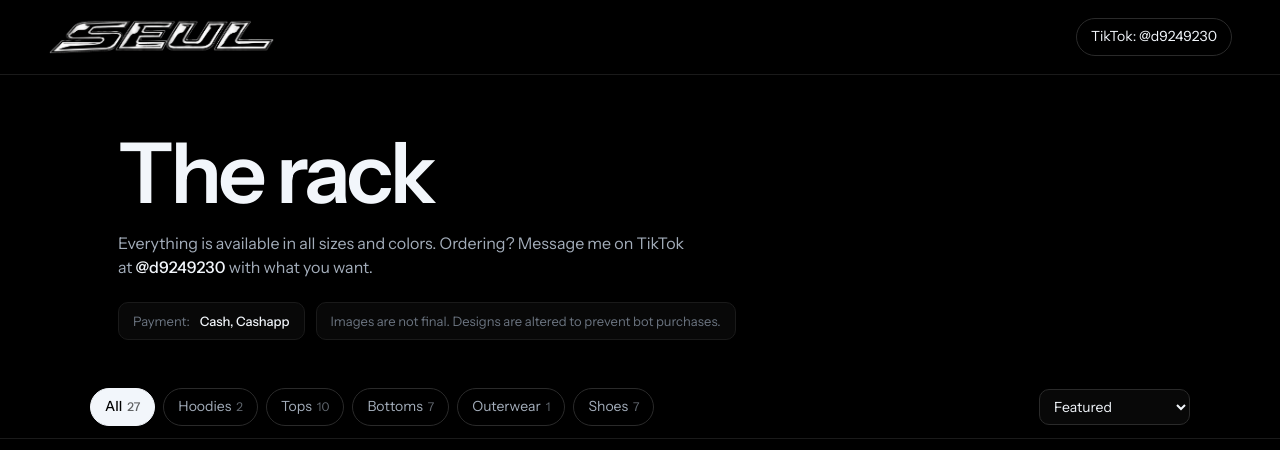
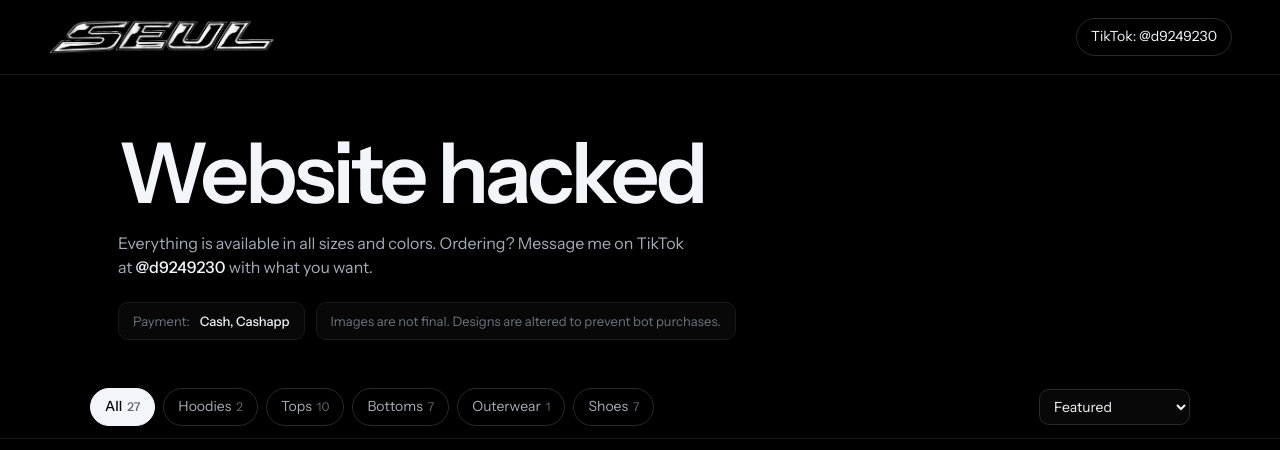
Before and after one commit to 2kchrome/seul-clothing, a plain HTML site: page index.html in a window 1280 px wide. Shown: the top 450 px of the page. Drawn offline with Linux system fonts and the light colour scheme.

Commit message:
Change header text to 'Website hacked'

```diff
--- a/index.html
+++ b/index.html
@@ -66,7 +66,7 @@ footer{max-width:1100px;margin:0 auto;padding:30px 20px 56px;text-align:center;f
 
 <main>
   <div class="wrap" style="padding-bottom:36px">
-    <h1>The rack</h1>
+    <h1>Website hacked</h1>
     <p class="sub" id="how"></p>
     <p class="notice" id="meta"></p>
   </div>
```
